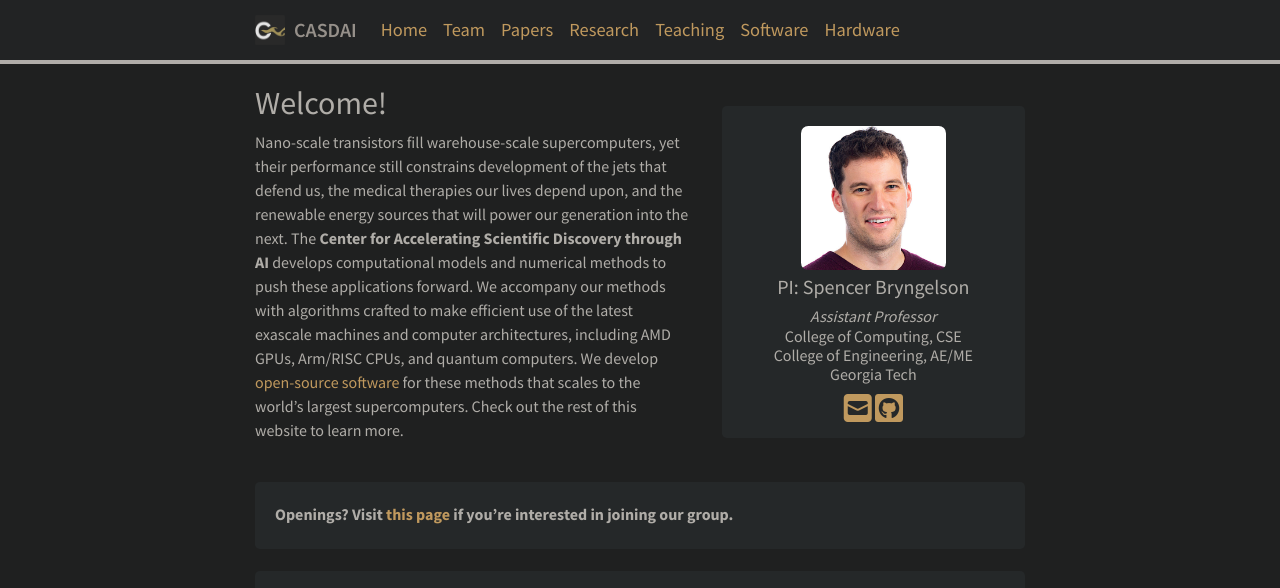
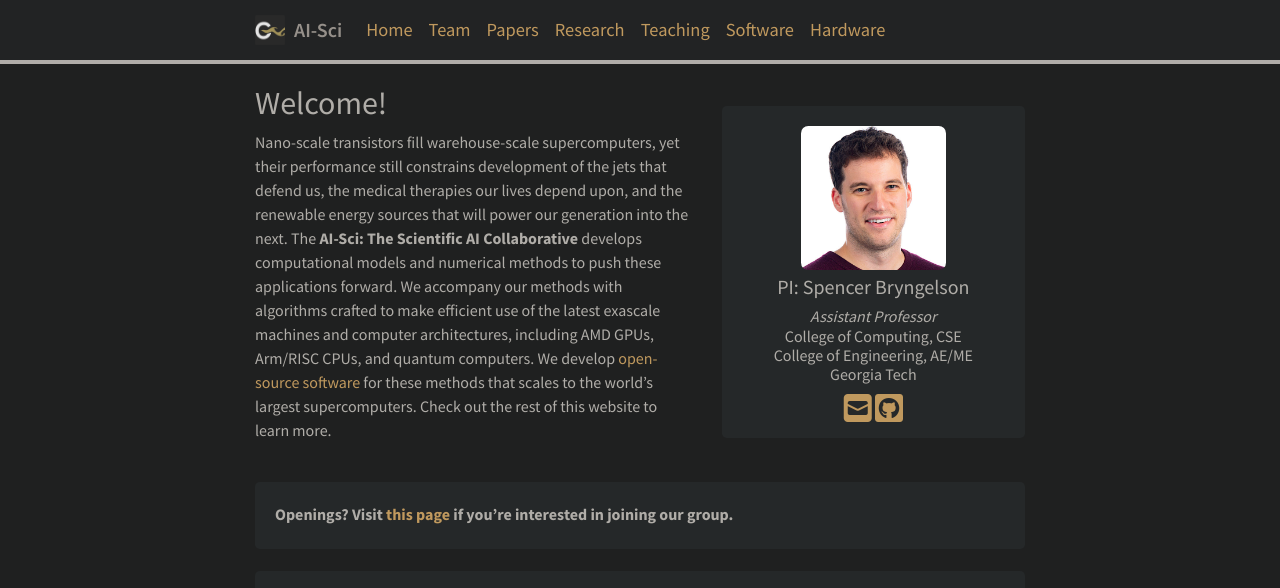
Before and after one commit to CASDAI/casdai.github.io, a plain HTML site: page index.html in a window 1280 px wide. Shown: the top 588 px of the page. Drawn offline with Linux system fonts and the light colour scheme; some icons are missing.

Commit message:
Update index.html

```diff
--- a/index.html
+++ b/index.html
@@ -6,7 +6,7 @@
   <meta http-equiv="X-UA-Compatible" content="IE=edge">
   <meta name="viewport" content="width=device-width, initial-scale=1">
 
-  <title>Home - Center for Accelerating Scientific Discovery through AI</title>
+  <title>Home - AI-Sci: The Scientific AI Collaborative</title>
   <meta name="description" content="Center for Accelerating Scientific Discovery through AI Group at Herts CSE">
   <link rel="stylesheet" href="/assets/main.css">
   <link rel="canonical" href="/">
@@ -40,7 +40,7 @@ j=d.createElement(s),dl=l!='dataLayer'?'&l='+l:'';j.async=true;j.src=
 
 
 <!-- Begin Jekyll SEO tag v2.8.0 -->
-<title>Home | CASDAI</title>
+<title>Home | AI-Sci</title>
 <meta name="generator" content="Jekyll v4.3.1" />
 <meta property="og:title" content="Home" />
 <meta property="og:locale" content="en_US" />
@@ -72,7 +72,7 @@ height="0" width="0" style="display:none;visibility:hidden"></iframe></noscript>
     <div class="container-fluid">
     <a class="navbar-brand" href="/">
         <img src="/favicon.ico" width="30" height="30" style="margin-right:5px" class="d-inline-block align-top" alt="">
-        CASDAI
+        AI-Sci
 
     </a>
     <button class="navbar-toggler" type="button" data-bs-toggle="collapse" data-bs-target="#navbarSupportedContent" aria-controls="navbarSupportedContent" aria-expanded="false" aria-label="Toggle navigation">
@@ -122,7 +122,8 @@ height="0" width="0" style="display:none;visibility:hidden"></iframe></noscript>
         <div id="homeid" class="col-sm-7 col-xs-12">
   <h2 id="welcome">Welcome!</h2>
   <p>Nano-scale transistors fill warehouse-scale supercomputers, yet their performance still constrains development of the jets that defend us, the medical therapies our lives depend upon, and the renewable energy sources that will power our generation into the next.
-The <strong>Center for Accelerating Scientific Discovery through AI</strong> develops computational models and numerical methods to push these applications forward.
+The <strong>AI-Sci: The Scientific AI Collaborative
+</strong> develops computational models and numerical methods to push these applications forward.
 We accompany our methods with algorithms crafted to make efficient use of the latest exascale machines and computer architectures, including AMD GPUs, Arm/RISC CPUs, and quantum computers.
 We develop <a href="/software/" target="_blank">open-source software</a> for these methods that scales to the world’s largest supercomputers.
 Check out the rest of this website to learn more.</p>
```
